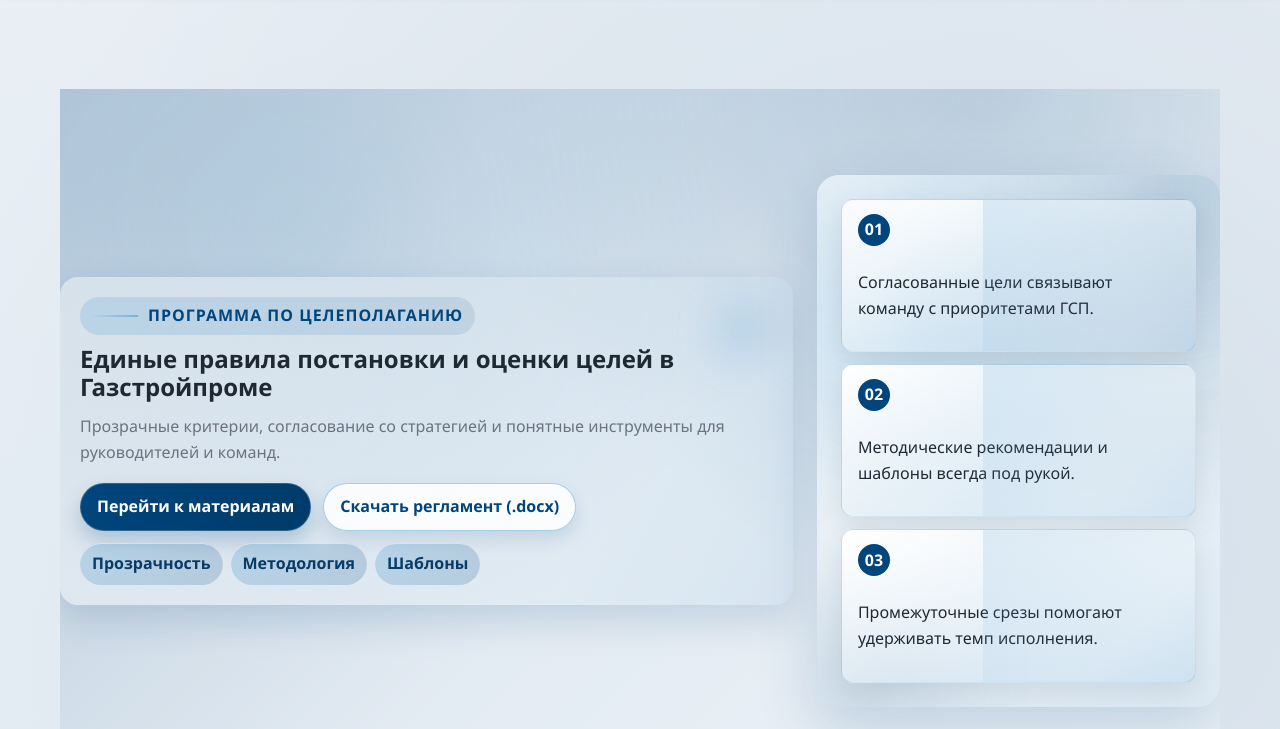
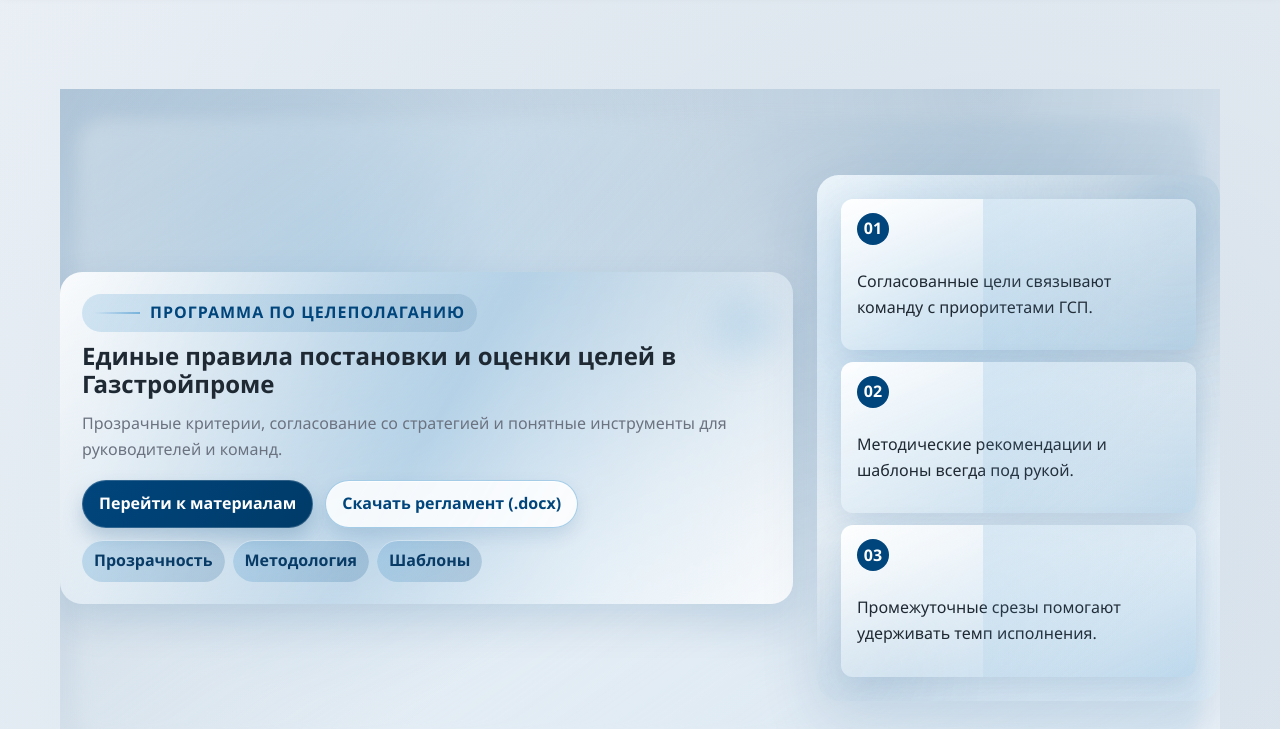
Before and after one commit to rimilan200-hash/gazp, a plain HTML site: page index.html in a window 1280 px wide. Shown: the part 71-800 px from the top of the page. Drawn offline with Linux system fonts and the light colour scheme.

Commit message:
Soften hero hero framing and remove hard borders

```diff
--- a/index.html
+++ b/index.html
@@ -28,6 +28,7 @@
 
   <main>
     <section class="hero">
+      <div class="hero-cloud" aria-hidden="true"></div>
       <div class="hero-content">
         <div class="hero-copy">
           <div class="eyebrow connected">
--- a/styles.css
+++ b/styles.css
@@ -36,6 +36,17 @@
   background: linear-gradient(135deg, rgba(0, 69, 124, 0.1), rgba(110, 173, 217, 0.08)), var(--color-bg);
 }
 
+.hero-cloud {
+  position: absolute;
+  inset: 30px 18px 0 18px;
+  background: radial-gradient(circle at 25% 30%, rgba(110, 173, 217, 0.32), transparent 42%),
+    radial-gradient(circle at 80% 20%, rgba(0, 69, 124, 0.24), transparent 48%),
+    linear-gradient(145deg, rgba(255, 255, 255, 0.9), rgba(110, 173, 217, 0.15));
+  border-radius: 28px;
+  filter: blur(8px);
+  opacity: 0.8;
+}
+
 .hero::before,
 .hero::after {
   content: '';
@@ -60,6 +71,7 @@
   gap: 24px;
   grid-template-columns: 2fr 1.1fr;
   align-items: center;
+  z-index: 1;
 }
 
 .eyebrow {
@@ -99,12 +111,13 @@
 }
 
 .hero-copy {
-  background: linear-gradient(120deg, rgba(255, 255, 255, 0.9), rgba(110, 173, 217, 0.12));
-  border-radius: 18px;
-  padding: 20px;
-  box-shadow: 0 16px 38px rgba(0, 69, 124, 0.16);
+  background: linear-gradient(120deg, rgba(255, 255, 255, 0.92), rgba(110, 173, 217, 0.18), rgba(255, 255, 255, 0.82));
+  border-radius: 22px;
+  padding: 22px;
+  box-shadow: 0 16px 42px rgba(0, 69, 124, 0.14);
   position: relative;
   overflow: hidden;
+  backdrop-filter: blur(6px);
 }
 
 .hero-copy::after {
@@ -158,7 +171,7 @@
     linear-gradient(155deg, rgba(255, 255, 255, 0.96), rgba(110, 173, 217, 0.12));
   border-radius: 22px;
   padding: 24px;
-  box-shadow: 0 22px 60px rgba(0, 69, 124, 0.18);
+  box-shadow: 0 22px 60px rgba(0, 69, 124, 0.12);
   position: relative;
   overflow: hidden;
   isolation: isolate;
@@ -207,11 +220,11 @@
 }
 
 .badge-card {
-  background: linear-gradient(160deg, #ffffff, rgba(110, 173, 217, 0.12));
-  border: 1px solid rgba(110, 173, 217, 0.3);
+  background: linear-gradient(160deg, rgba(255, 255, 255, 0.96), rgba(110, 173, 217, 0.2));
+  border: none;
   border-radius: var(--radius-lg);
   padding: 14px 16px;
-  box-shadow: 0 10px 26px rgba(0, 0, 0, 0.08);
+  box-shadow: 0 10px 32px rgba(0, 69, 124, 0.12);
   position: relative;
   overflow: hidden;
 }
```
